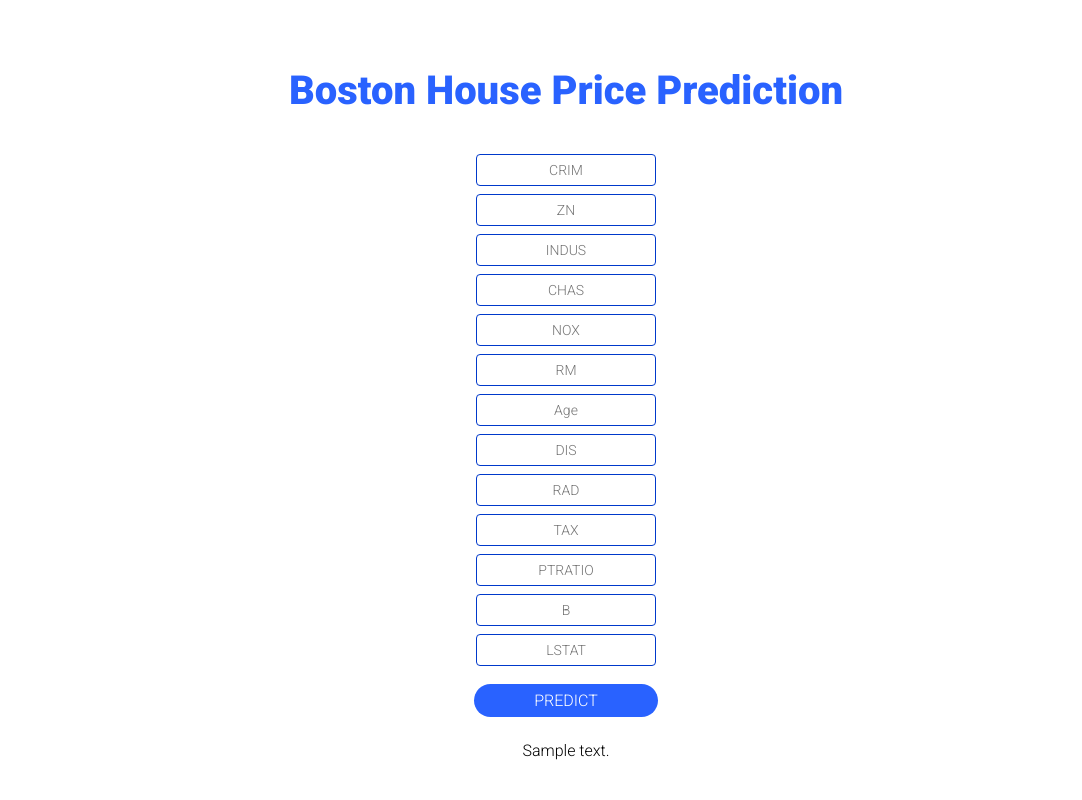
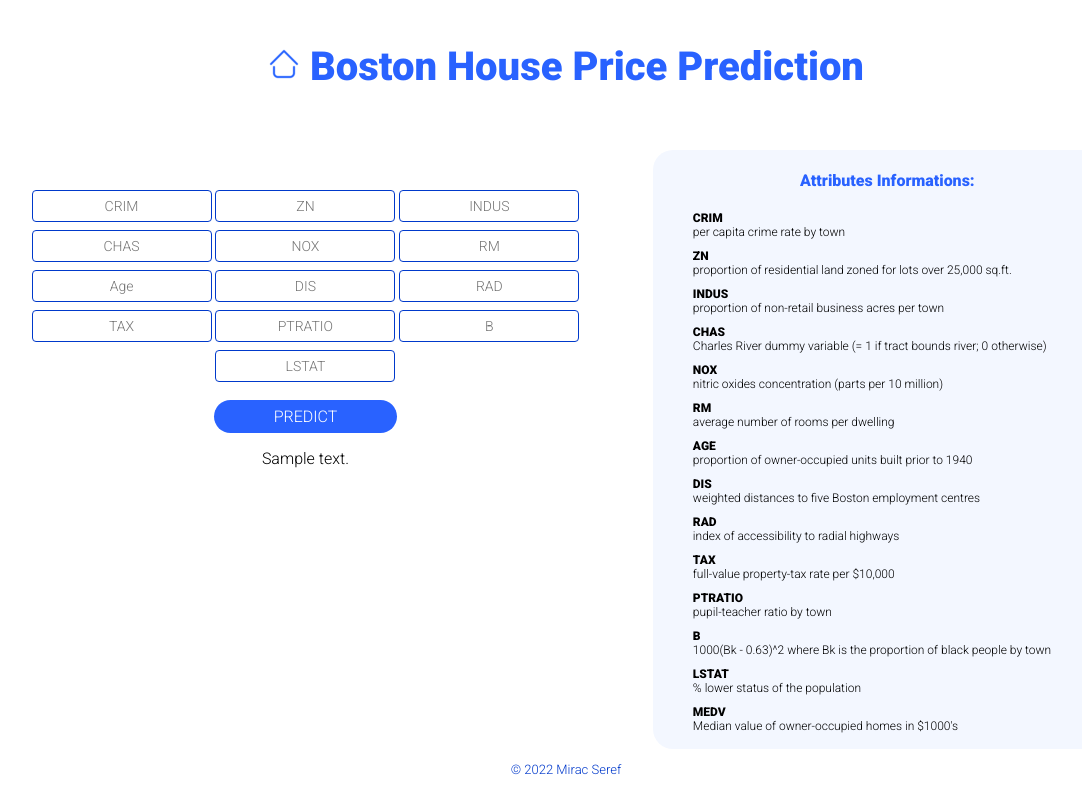
Before and after one commit to miracseref/ML-HousePricing, a Flask app: template templates/home.html in a window 1280 px wide. Shown: the whole page, without its empty margins (74-1156 px from the left). Run offline with Flask 2, Linux system fonts and the light colour scheme; the template is opened without the code that fills it: most values are stand-ins (such as "Sample title", 1, 10 or a date in 2020); parts of the project's set-up code (start-up, migrations or seed data) failed here and were passed over.

Commit message:
UI update

```diff
--- a/static/styles/style.css
+++ b/static/styles/style.css
@@ -1,32 +1,48 @@
 :root{
     --primary: #2962ff;
-    --light: #768fff;
+    --light: #f3f7ff;
     --dark: #0039cb;
 }
 
 body{
+    font-family: 'Roboto', sans-serif;
+    width: 100%;
+    height: 90vh;
+    padding: 0;
+    margin: 0;
+}
+
+main{
+    margin: 0 2rem;
+    display: grid;
+    grid-template-columns: repeat(7, 1fr);
+    grid-template-rows: repeat(5, 1fr);
+}
+
+main header{
+    grid-area: 1 / 1 / 2 / 8;
     display: flex;
     justify-content: center;
-    font-family: 'Roboto', sans-serif;
+    align-items: baseline;
+    margin-top: 1rem;
 }
 
-.login{
-    margin-top: 2rem;
-}
-
-.login h1{
+main header h1{
+    margin-left: 10px;
     color: var(--primary);
     font-weight: 900;
     font-size: 2.5rem;
-    margin-bottom: 2.5rem;
+    text-align: center;
 }
 
-.login form{
+main form{
     text-align: center;
+    margin-top: 2.5rem;
     margin-bottom: 1.5rem;
+    grid-area: 2 / 1 / 6 / 5;
 }
 
-.login form input{
+main form input{
     all: unset;
     padding: 7px 10px;
     margin-bottom: 8px;
@@ -36,7 +52,7 @@ body{
     font-size: 14px;
 }
 
-.login form button {
+main form button{
     all: unset;
     padding: 7px 60px;
     margin-top: 10px;
@@ -47,6 +63,34 @@ body{
     cursor: pointer;
 }
 
-.login p{
+main div.info{
+    grid-area: 2 / 5 / 6 / 8;
+    background-color: var(--light);
+    border-radius: 20px;
+    width: 90%;
+}
+
+main div.info h4{
+    color: var(--primary);
     text-align: center;
 }
+
+main div.info ul li{
+    margin-bottom: 10px;
+    font-size: 12px;
+}
+
+main div.info ul li span{
+    font-weight: bold;
+}
+
+p.prediction-result{
+    text-align: center;
+}
+
+footer p{
+    text-align: center;
+    font-size: small;
+    color: var(--dark);
+    margin-bottom: 10px;
+}
--- a/templates/home.html
+++ b/templates/home.html
@@ -4,36 +4,76 @@
     <meta charset="UTF-8">
     <meta http-equiv="X-UA-Compatible" content="IE=edge">
     <meta name="viewport" content="width=device-width, initial-scale=1.0">
+
+    <!-- Favicon -->
+    <link rel="apple-touch-icon" sizes="180x180" href="/static/favicon//apple-touch-icon.png">
+    <link rel="icon" type="image/png" sizes="32x32" href="/static/favicon//favicon-32x32.png">
+    <link rel="icon" type="image/png" sizes="16x16" href="/static/favicon//favicon-16x16.png">
+    <link rel="manifest" href="/static/favicon//site.webmanifest">
+    <link rel="mask-icon" href="/static/favicon//safari-pinned-tab.svg" color="#5bbad5">
+    <meta name="msapplication-TileColor" content="#da532c">
+    <meta name="theme-color" content="#ffffff">
+
     <link rel="stylesheet" href="/static/styles/style.css">
-    <title>Boston House Price Prediction</title>
+
+    <!-- Fonts -->
     <link rel="preconnect" href="https://fonts.googleapis.com">
     <link rel="preconnect" href="https://fonts.gstatic.com" crossorigin>
     <link href="https://fonts.googleapis.com/css2?family=Roboto:ital,wght@0,300;0,900;1,400&display=swap" rel="stylesheet">
+
+    <title>Boston HPP</title>
 </head>
 <body>
-    <div class="login">
-        <h1>Boston House Price Prediction</h1>
 
+    <main>
+        <header>
+            <img src="/static/favicon/favicon-32x32.png" alt="BHHP logo icon">
+            <h1>Boston House Price Prediction</h1>
+        </header>
         <!-- Main input for receiving query to our model -->
         <form action="{{url_for('predict')}}" method="post">
-            <input type="text" name="CRIM" placeholder="CRIM" required><br>
-            <input type="text" name="ZN" placeholder="ZN" required/><br>
-            <input type="text" name="INDUS" placeholder="INDUS" required/><br>
-            <input type="text" name="CHAS" placeholder="CHAS" required/><br>
-            <input type="text" name="NOX" placeholder="NOX" required/><br>
-            <input type="text" name="RM" placeholder="RM" required/><br>
-            <input type="text" name="Age" placeholder="Age" required/><br>
-            <input type="text" name="DIS" placeholder="DIS" required/><br>
-            <input type="text" name="RAD" placeholder="RAD" required/><br>
-            <input type="text" name="TAX" placeholder="TAX" required/><br>
-            <input type="text" name="PTRATIO" placeholder="PTRATIO" required/><br>
-            <input type="text" name="B" placeholder="B" required/><br>
-            <input type="text" name="LSTAT" placeholder="LSTAT" required/><br>
+            <input type="text" name="CRIM" placeholder="CRIM" required>
+            <input type="text" name="ZN" placeholder="ZN" required>
+            <input type="text" name="INDUS" placeholder="INDUS" required>
+            <input type="text" name="CHAS" placeholder="CHAS" required>
+            <input type="text" name="NOX" placeholder="NOX" required>
+            <input type="text" name="RM" placeholder="RM" required>
+            <input type="text" name="Age" placeholder="Age" required>
+            <input type="text" name="DIS" placeholder="DIS" required>
+            <input type="text" name="RAD" placeholder="RAD" required>
+            <input type="text" name="TAX" placeholder="TAX" required>
+            <input type="text" name="PTRATIO" placeholder="PTRATIO" required>
+            <input type="text" name="B" placeholder="B" required>
+            <input type="text" name="LSTAT" placeholder="LSTAT" required>
+            <br>
+            <button type="submit">Predict</button>
+            <p class="prediction-result">{{prediction_text}}</p>
+        </form>
 
-            <button type="submit">Predict</button>
-        </form>
-        <p>{{prediction_text}}</p>
-    </div>
+        <div class="info">
+            <h4>Attributes Informations:</h4>
+            <ul style="list-style: none;">
+                <li><span>CRIM</span><br>per capita crime rate by town</li>
+                <li><span>ZN</span><br>proportion of residential land zoned for lots over 25,000 sq.ft.</li>
+                <li><span>INDUS</span><br>proportion of non-retail business acres per town</li>
+                <li><span>CHAS</span><br>Charles River dummy variable (= 1 if tract bounds river; 0 otherwise)</li>
+                <li><span>NOX</span><br>nitric oxides concentration (parts per 10 million)</li>
+                <li><span>RM</span><br>average number of rooms per dwelling</li>
+                <li><span>AGE</span><br>proportion of owner-occupied units built prior to 1940</li>
+                <li><span>DIS</span><br>weighted distances to five Boston employment centres</li>
+                <li><span>RAD</span><br>index of accessibility to radial highways</li>
+                <li><span>TAX</span><br>full-value property-tax rate per $10,000</li>
+                <li><span>PTRATIO</span><br>pupil-teacher ratio by town</li>
+                <li><span>B</span><br>1000(Bk - 0.63)^2 where Bk is the proportion of black people by town</li>
+                <li><span>LSTAT</span><br>% lower status of the population</li>
+                <li><span>MEDV</span><br>Median value of owner-occupied homes in $1000's</li>
+            </ul>
+        </div>
+
+    </main>
+    <footer>
+        <p>&copy; <script>document.write(new Date().getFullYear())</script> Mirac Seref</p>
+    </footer>
 </body>
 
 </html>
```
Also changed, not shown: static/favicon/browserconfig.xml (added, +9 -0 lines), README.md, static/favicon/android-chrome-192x192.png (added), static/favicon/android-chrome-512x512.png (added), static/favicon/apple-touch-icon.png (added), static/favicon/favicon-16x16.png (added), static/favicon/favicon-32x32.png (added), static/favicon/favicon.ico (added), static/favicon/mstile-150x150.png (added), static/favicon/safari-pinned-tab.svg (added), static/favicon/site.webmanifest (added), static/images/example.png, 1 other file.
